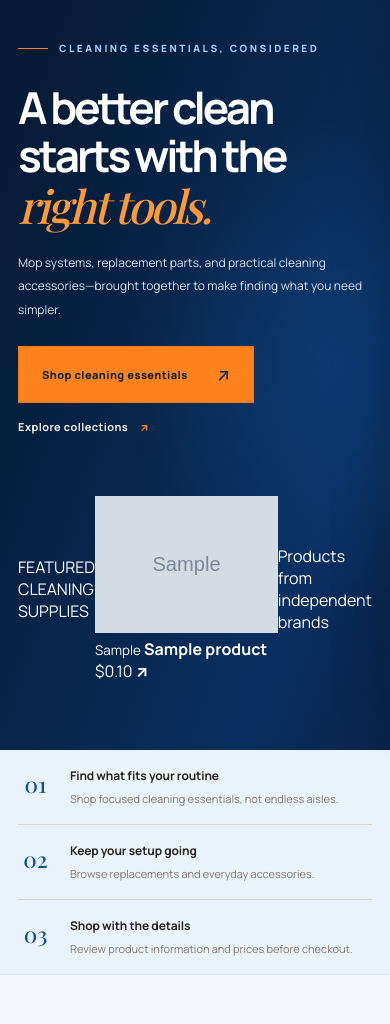
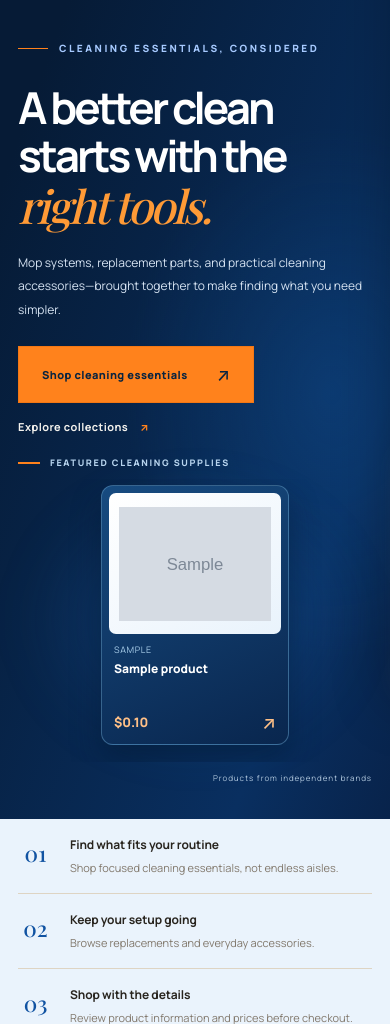
Before and after one commit to rayjim28/odj-commerce, a FastAPI app: page / in a window 390 px wide. Shown: the part 144-1168 px from the top of the page. Run offline with FastAPI, Linux system fonts and the light colour scheme; tables that the repository leaves empty hold one stand-in row (values such as "Sample post"); grey boxes marked "Sample" are stand-in pictures; data that the repository does not hold is empty; some libraries are stand-ins or nearby versions; some web fonts are replaced.

Commit message:
Style dynamic hero catalog cards for desktop and swipeable mobile screens

```diff
--- a/frontend/static/truemerit-theme.css
+++ b/frontend/static/truemerit-theme.css
@@ -249,6 +249,93 @@ a:focus-visible,button:focus-visible,input:focus-visible,select:focus-visible,te
   .hero-abstract-art{height:190px;margin-top:15px}
   .hero-copy>p{font-size:12px}
 }
+/* Featured-product hero uses the same live catalog values as the storefront.
+   No sample merchandise, manufacturer branding or mock product art is injected. */
+.hero-featured-art{
+  position:relative;isolation:isolate;display:flex;flex-direction:column;
+  align-items:stretch;justify-content:center;gap:12px;
+  height:354px;width:100%;max-width:100%;min-width:0;margin:0;
+}
+.hero-featured-art::before{
+  content:"";position:absolute;z-index:-1;inset:7% 2%;
+  background:radial-gradient(ellipse,#1f69b665,transparent 70%);
+  filter:blur(25px);pointer-events:none;
+}
+.hero-featured-heading{
+  display:flex;align-items:center;gap:10px;color:#b7d4ee;
+  letter-spacing:.18em;font-size:9px;font-weight:800;
+}
+.hero-featured-marker{display:block;width:22px;height:2px;background:var(--tm-orange)}
+.hero-featured-grid{
+  display:grid;grid-template-columns:repeat(3,minmax(0,1fr));
+  gap:12px;align-items:stretch;width:100%;min-width:0;
+}
+.hero-featured-count-1{grid-template-columns:minmax(0,225px);justify-content:center}
+.hero-featured-count-2{grid-template-columns:repeat(2,minmax(0,205px));justify-content:center}
+.hero-featured-card{
+  min-width:0;height:276px;display:flex;flex-direction:column;
+  padding:9px;overflow:hidden;border-radius:12px;
+  color:#fff;background:linear-gradient(155deg,#174b80,#09264e);
+  border:1px solid #629bc283;box-shadow:0 16px 30px #03152e75;
+  text-decoration:none;transition:border-color .2s,transform .2s,box-shadow .2s;
+}
+.hero-featured-card:hover,.hero-featured-card:focus-visible{
+  border-color:#ffad63;transform:translateY(-4px);box-shadow:0 22px 38px #00132e90;
+}
+.hero-featured-card:focus-visible{outline:2px solid #ffa057;outline-offset:3px}
+.hero-featured-photo{
+  display:flex;align-items:center;justify-content:center;
+  height:152px;min-height:152px;width:100%;padding:10px;
+  border-radius:7px;background:linear-gradient(145deg,#fff,#e9f3fc);
+}
+.hero-featured-photo img{
+  display:block;width:100%;height:100%;max-height:100%;
+  object-fit:contain;object-position:center;
+}
+.hero-featured-details{display:flex;flex-direction:column;gap:5px;min-width:0;padding:12px 5px 3px;flex:1}
+.hero-featured-details small{
+  display:block;min-height:12px;color:#a9ceea;font-size:9px;
+  text-transform:uppercase;letter-spacing:.07em;
+  overflow:hidden;text-overflow:ellipsis;white-space:nowrap;
+}
+.hero-featured-details strong{
+  display:-webkit-box;-webkit-box-orient:vertical;-webkit-line-clamp:2;
+  font-size:12px;line-height:1.4;font-weight:800;overflow:hidden;overflow-wrap:anywhere;
+}
+.hero-featured-price{
+  display:flex;align-items:center;justify-content:space-between;
+  margin-top:auto;color:#ffc087;font-size:13px;font-weight:800;
+}
+.hero-featured-price b{font-size:18px;font-weight:500}
+.hero-featured-footer{
+  color:#b2c9df;font-size:9px;letter-spacing:.12em;text-align:right;
+}
+@media(max-width:1100px){
+  .hero-featured-art{height:310px;gap:9px}
+  .hero-featured-card{height:250px;padding:7px}
+  .hero-featured-photo{height:128px;min-height:128px}
+  .hero-featured-details{padding-top:9px}
+}
+@media(max-width:750px){
+  .hero-featured-art{height:auto;min-height:0;gap:10px;margin:22px 0 0}
+  .hero-featured-grid,.hero-featured-count-1,.hero-featured-count-2{
+    display:flex;flex-wrap:nowrap;justify-content:flex-start;
+    overflow-x:auto;overscroll-behavior-inline:contain;
+    scroll-snap-type:x mandatory;scroll-padding-inline:6px;
+    padding:6px 3px 17px;gap:12px;
+  }
+  .hero-featured-card{
+    flex:0 0 188px;width:188px;height:260px;scroll-snap-align:start;
+  }
+  .hero-featured-count-1 .hero-featured-card{margin-inline:auto}
+  .hero-featured-photo{height:141px;min-height:141px}
+  .hero-featured-footer{font-size:8px}
+}
+@media(prefers-reduced-motion:reduce){
+  .hero-featured-card{transition:none}
+  .hero-featured-card:hover{transform:none}
+}
+
 .editorial { background:#082956; }
 .editorial-promise-panel {
   flex-direction:column;
```
